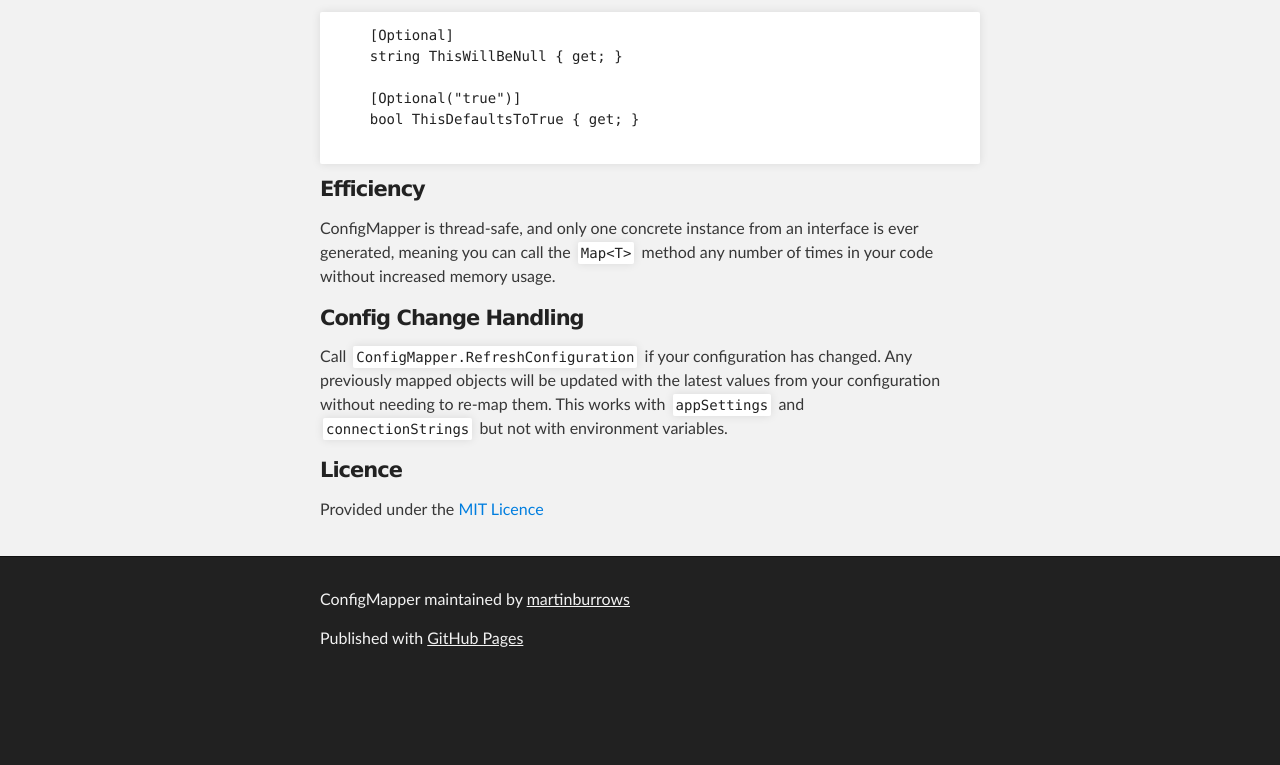
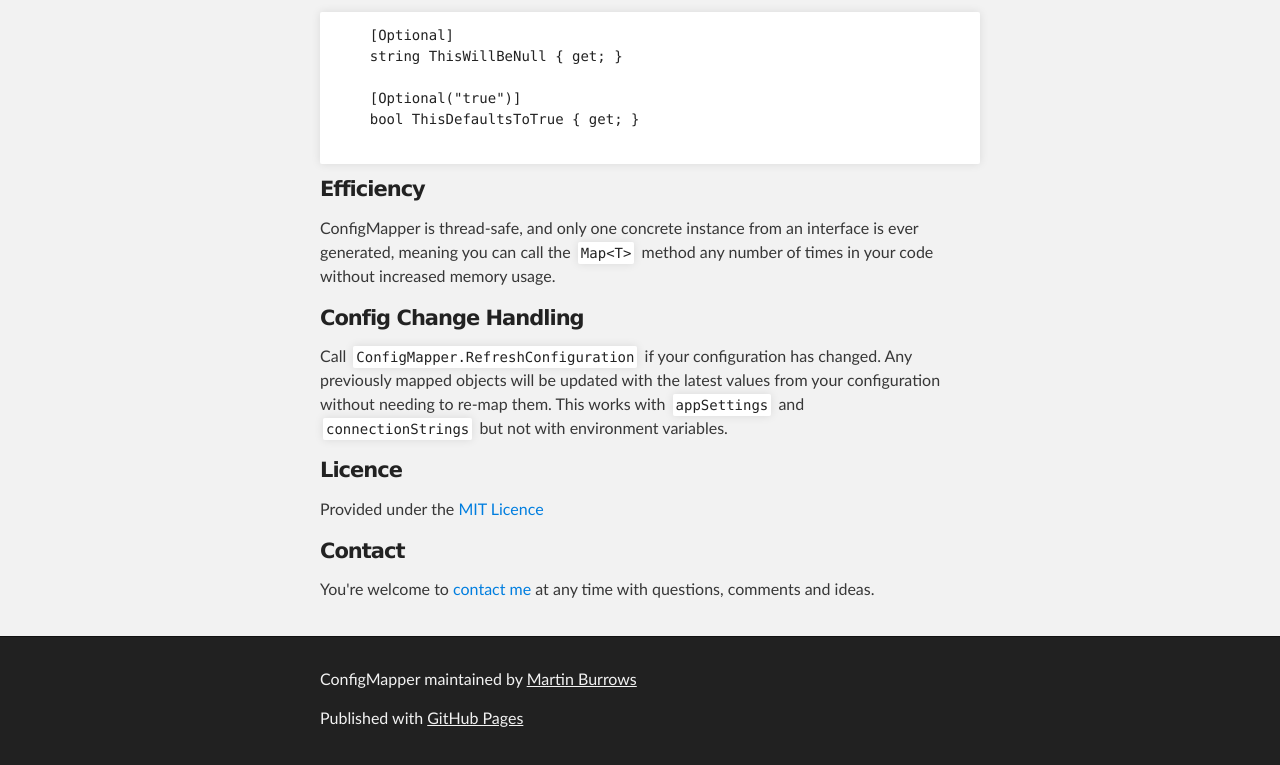
Before and after one commit to martinburrows/ConfigMapper, a plain HTML site: page index.html in a window 1280 px wide. Shown: the part 2385-3150 px from the top of the page. Before the commit the page ends 3070 px from the top, so only its background shows below. Drawn offline with Linux system fonts and the light colour scheme.

Commit message:
Update index.html

```diff
--- a/index.html
+++ b/index.html
@@ -158,13 +158,21 @@
 <a id="licence" class="anchor" href="#licence" aria-hidden="true"><span class="octicon octicon-link"></span></a>Licence</h4>
 
 <p>Provided under the <a href="https://raw.githubusercontent.com/martinjrb/ConfigMapper/master/LICENSE">MIT Licence</a></p>
+
+
+<h4>
+<a id="contact" class="anchor" href="#contact" aria-hidden="true"><span class="octicon octicon-link"></span></a>Contact</h4>
+
+<p>You're welcome to <a href="http://martinburrows.net/contact">contact me</a> at any time with questions, comments and ideas.</p>
+
+
       </section>
     </div>
 
     <!-- FOOTER  -->
     <div id="footer_wrap" class="outer">
       <footer class="inner">
-        <p class="copyright">ConfigMapper maintained by <a href="https://github.com/martinburrows">martinburrows</a></p>
+        <p class="copyright">ConfigMapper maintained by <a href="https://martinburrows.net">Martin Burrows</a></p>
         <p>Published with <a href="https://pages.github.com">GitHub Pages</a></p>
       </footer>
     </div>
```
